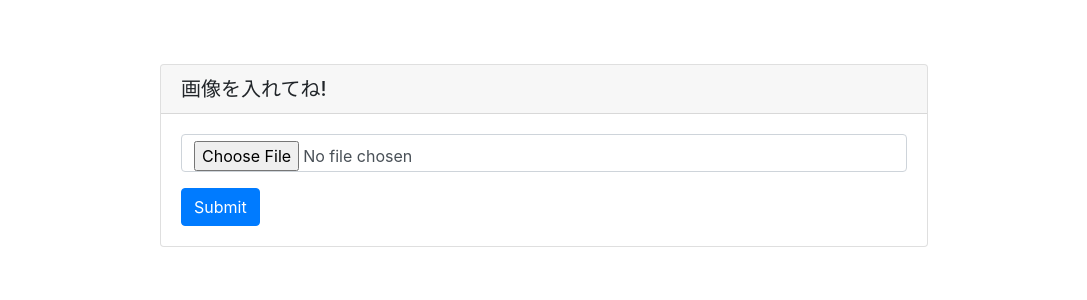
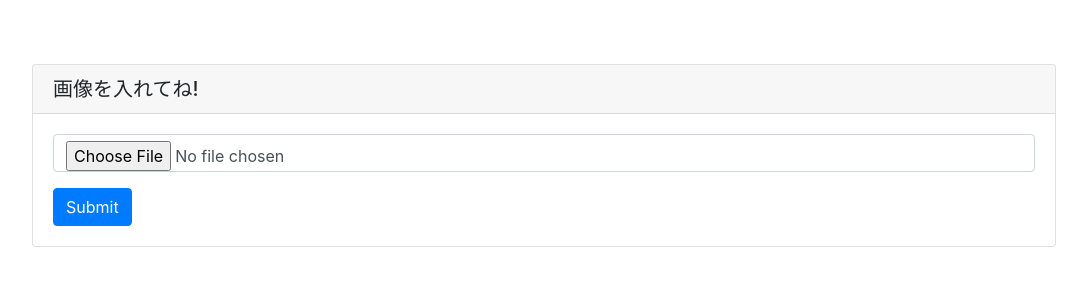
Before and after one commit to daikikojima/Numbers, a Flask app: page / in a window 1280 px wide. Shown: the part 82-382 px from the top of the page, without its empty margins (96-1183 px from the left). Run offline with Flask 2, Linux system fonts and the light colour scheme; some libraries are stand-ins or nearby versions.

Commit message:
static/css/style.css: modify the margin-width of card

```diff
--- a/static/css/style.css
+++ b/static/css/style.css
@@ -5,7 +5,7 @@ img {
 }
 
 div.card{
-    margin: 5% 20% 0% 20%;
+    margin: 5% 10% 0% 10%;
 }
 
 div.alert{
```
